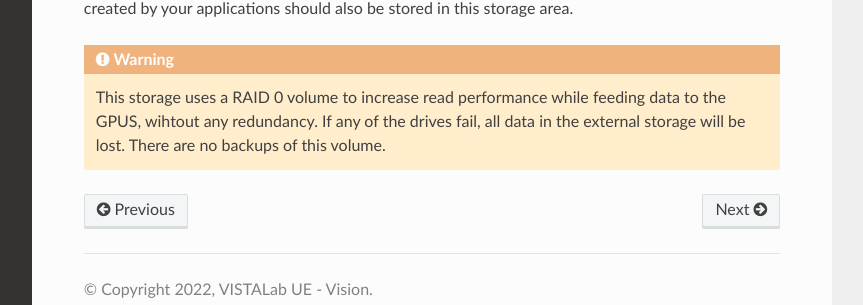
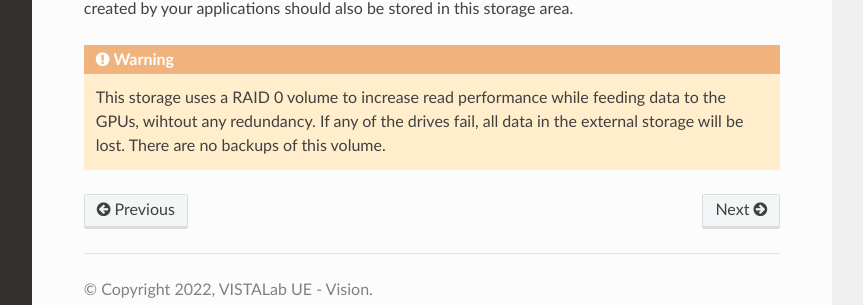
Before and after one commit to bigdata-ue/vision, a Sphinx documentation site: the page built from docs/source/about.rst, in a window 1280 px wide and 1305 px high. Shown: the part 946-1251 px from the top of the window, without its empty margins (268-1131 px from the left). Built offline with Sphinx 7.4.7 and the Read the Docs theme 2.0.0, drawn with Linux system fonts in a browser that asks for light colours.

Commit message:
Minor correction
Small typo: GPUS -> GPUs

```diff
--- a/docs/source/about.rst
+++ b/docs/source/about.rst
@@ -34,4 +34,4 @@ This folder should be used to store data that will be processed by your applicat
 
 .. warning::
 
-  This storage uses a RAID 0 volume to increase read performance while feeding data to the GPUS, wihtout any redundancy. If any of the drives fail, all data in the external storage will be lost. There are no backups of this volume.
+  This storage uses a RAID 0 volume to increase read performance while feeding data to the GPUs, wihtout any redundancy. If any of the drives fail, all data in the external storage will be lost. There are no backups of this volume.
```
